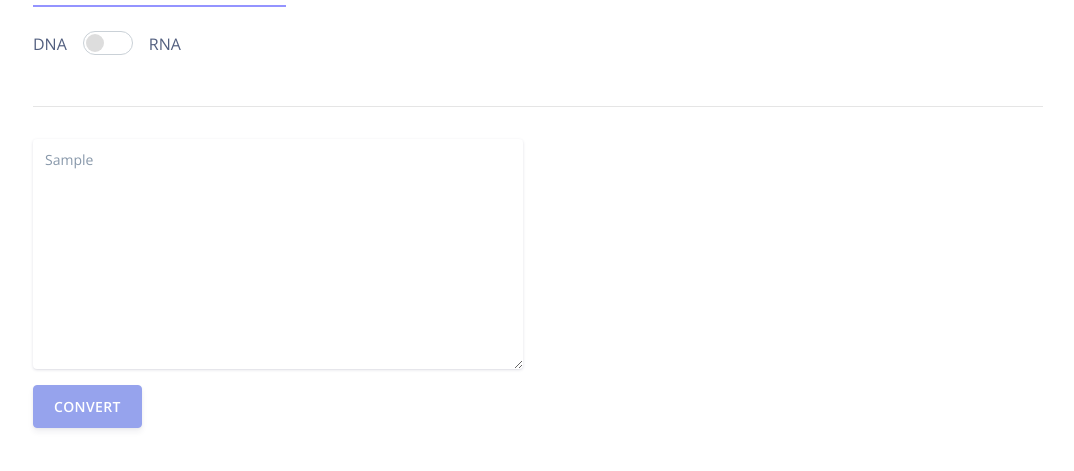
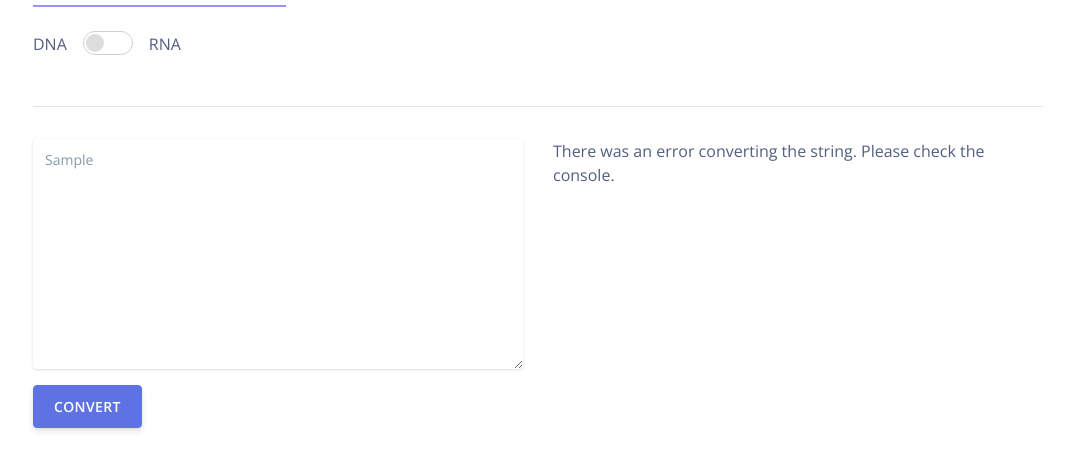
Before and after one commit to tonynguyen111997/hackday-october2019, a website: page views/index.html in a window 1280 px wide. Both pictures are taken after typing "Sample" into the empty fields and a click on the button "CONVERT". Shown: the part 83-554 px from the top of the page, without its empty margins (102-1176 px from the left). Drawn offline with nearby package versions, Linux system fonts and the light colour scheme; no server answers.

Commit message:
Add error handling for UI

```diff
--- a/views/index.html
+++ b/views/index.html
@@ -120,6 +120,12 @@
           },
           error: function(error) {
             console.log(error);
+
+            $("#result").text(
+              "There was an error converting the string. Please check the console."
+            );
+
+            $("#convert").removeClass("disabled");
           }
         });
       });
```
